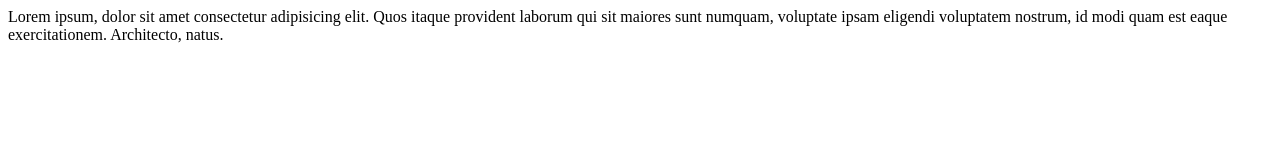
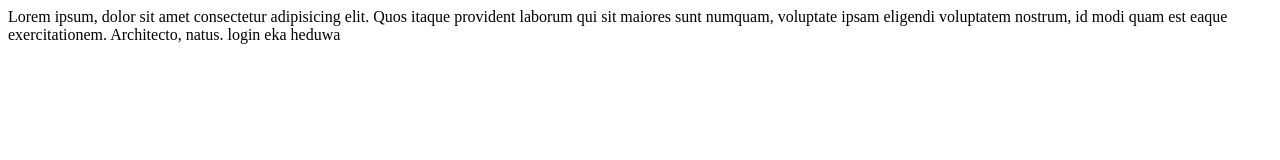
Before and after one commit to UdaraWickramarathne/git-test, a plain HTML site: page index.html in a window 1280 px wide. Drawn offline with Linux system fonts and the light colour scheme.

```diff
--- a/index.html
+++ b/index.html
@@ -7,5 +7,7 @@
 </head>
 <body>
     Lorem ipsum, dolor sit amet consectetur adipisicing elit. Quos itaque provident laborum qui sit maiores sunt numquam, voluptate ipsam eligendi voluptatem nostrum, id modi quam est eaque exercitationem. Architecto, natus.
+
+    login eka heduwa
 </body>
 </html>
```
